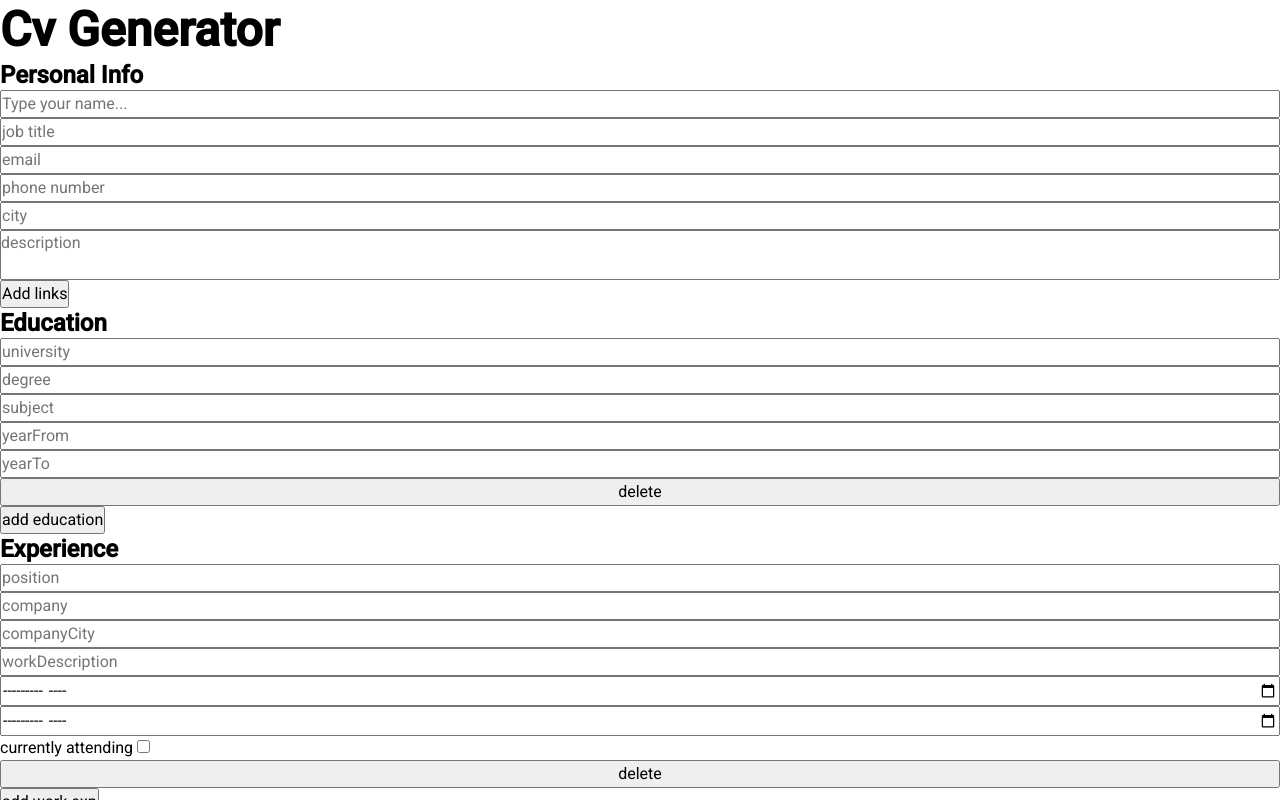
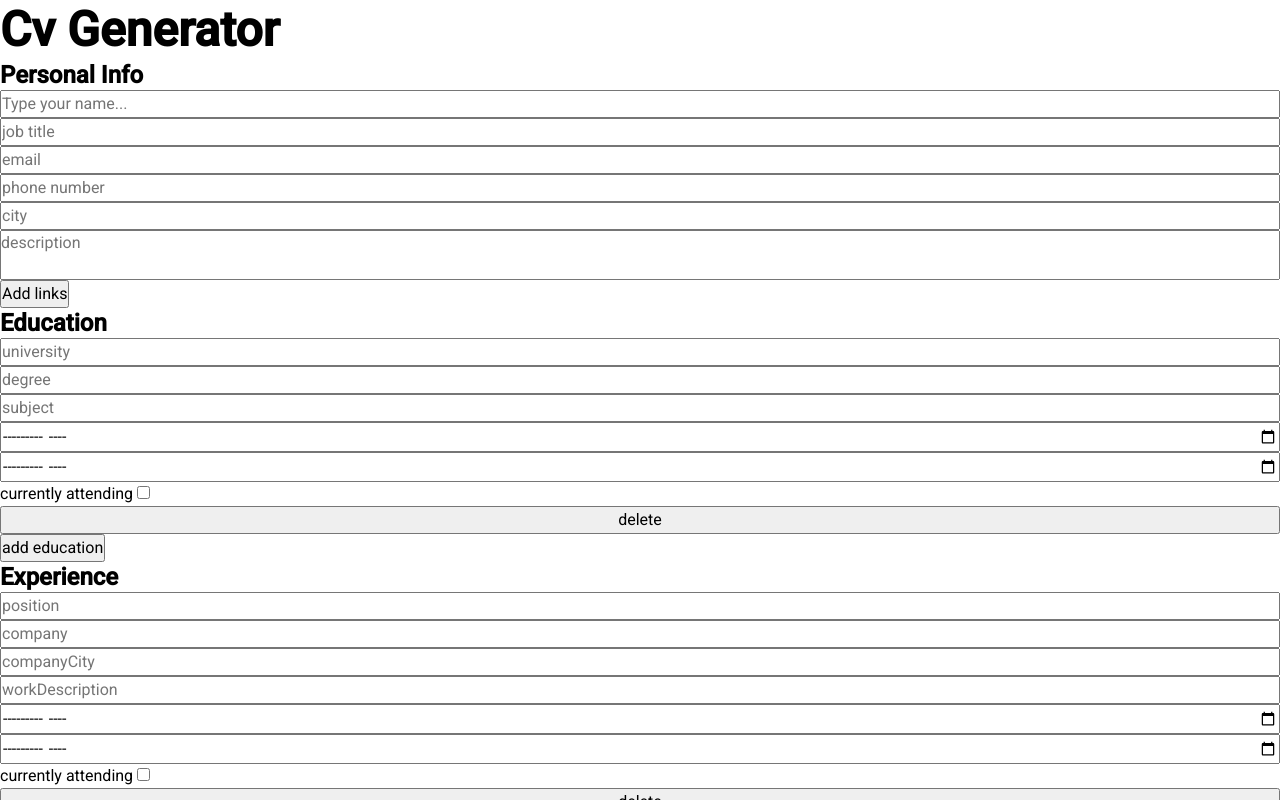
Before and after one commit to anmaras/cv-project, a React (Create React App) app: page / in a window 1280 px wide. Shown: the top 800 px of the page. Built offline with nearby package versions, Linux system fonts and the light colour scheme.

Commit message:
add checkbox

```diff
--- a/src/Components/Form/FormEducation/FormEducationListItem.js
+++ b/src/Components/Form/FormEducation/FormEducationListItem.js
@@ -1,28 +1,46 @@
 import style from '../Form.module.css';
+import CheckBox from '../../Ui/CheckBox';
+import { getSelectedObj } from '../../../Utilities';
 import { useGlobalContext } from '../../../Context';
 
 function FormEducationListItem({ id, type, name }) {
   const { removeItemFromLists, onChangeHandler, educationFormList } =
     useGlobalContext();
 
+  const getObject = (array) => {
+    return array.find((item) => item.id === id);
+  };
+
   return (
     <>
       <form className={style.form}>
         {name.map((formItem, index) => {
-          const formObject = educationFormList.find((item) => item.id === id);
+          const inputType =
+            formItem === 'yearFrom' || formItem === 'yearTo' ? 'month' : type;
+          const isActive =
+            formItem === 'yearTo' &&
+            getSelectedObj(educationFormList, id)['checkbox'];
+          const value = getSelectedObj(educationFormList, id)[formItem];
           return (
             <input
               key={index}
-              type={type}
+              type={inputType}
               name={formItem}
+              disabled={isActive}
               placeholder={formItem}
               onChange={(e) => {
                 onChangeHandler(e, id);
               }}
-              value={formObject[formItem]}
+              value={value}
             />
           );
         })}
+        <CheckBox
+          id={id}
+          getObj={getSelectedObj}
+          list={educationFormList}
+          onChange={onChangeHandler}
+        />
         <button
           onClick={(e) => {
             removeItemFromLists(e, id);
```
